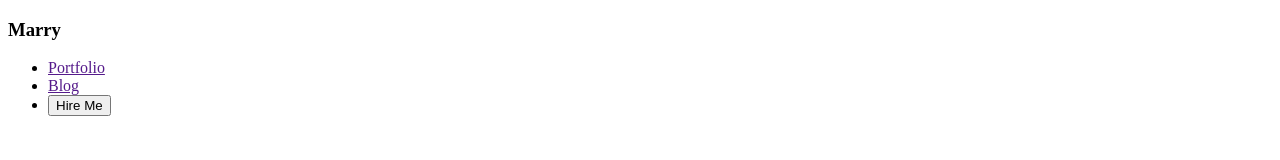
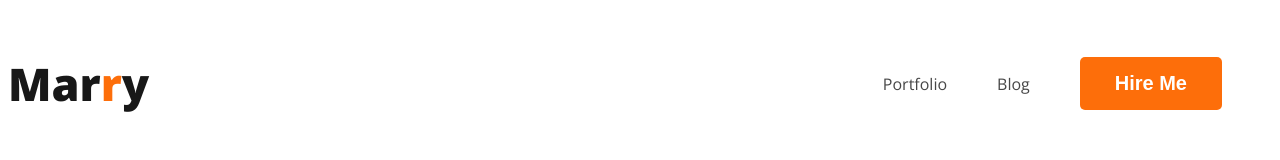
Before and after one commit to Sajeeb2186/dev-portfolio, a plain HTML site: page index.html in a window 1280 px wide. Drawn offline with nearby package versions, Linux system fonts and the light colour scheme.

Commit message:
added a navbar

```diff
--- a/index.html
+++ b/index.html
@@ -3,17 +3,24 @@
 <head>
     <meta charset="UTF-8">
     <meta name="viewport" content="width=device-width, initial-scale=1.0">
+
+    <link rel="preconnect" href="https://fonts.googleapis.com">
+<link rel="preconnect" href="https://fonts.gstatic.com" crossorigin>
+<link href="https://fonts.googleapis.com/css2?family=Open+Sans:ital,wght@0,300..800;1,300..800&display=swap" rel="stylesheet">
+
+
+    <link rel="stylesheet" href="style/portfolio.css">
     <title>Web developer portfolio</title>
 </head>
 <body>
 
     <head>
      <nav>
-        <h3>Marry</h3>
+        <h3 class="nav-title">Mar<span class="text-primary">r</span>y</h3>
         <ul>
             <li><a href="">Portfolio</a></li>
             <li><a href="">Blog</a></li>
-            <li><button>Hire Me</button></li>
+            <li><button class="btn-primary">Hire Me</button></li>
         </ul>
      </nav>
     </head>
--- /dev/null
+++ b/style/portfolio.css
@@ -0,0 +1,66 @@
+
+
+body{
+    font-family: 'Lato',
+    sans-serif;
+    font-family: 'Open Sans',
+    sans-serif;
+}
+
+.btn-primary{
+    border-radius: 5px;
+    background: #fd6e0a;
+    border:0;
+    color:white;
+    font-size: 20px;
+    font-weight:700;
+    padding:  15px 35px;
+}
+
+
+/*nav related style*/
+
+
+
+nav{
+    display:flex;
+    justify-content: space-between;
+    align-items: center;
+}
+
+.text-primary{
+    color: #fd6e0a;
+}
+
+.nav-title{
+
+
+font-weight: 800;
+font-size: 45px;
+
+
+
+color: #181818;
+
+
+
+
+
+}
+
+
+nav> ul{
+    display:flex;
+    align-items: center;
+
+}
+
+nav li{
+    display: flex;
+    margin-right: 50px ;
+}
+
+nav a{
+    text-decoration: none;
+    color:#474747;
+}
```
